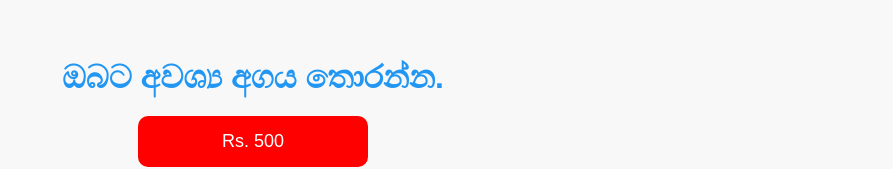
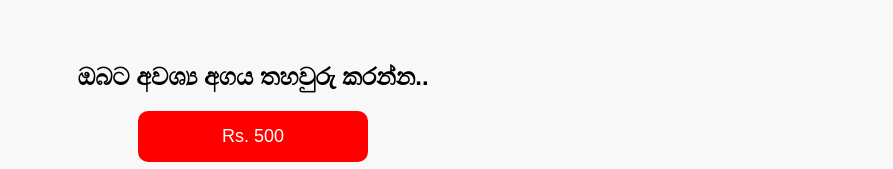
Before and after one commit to facebook-profile-me/profile-me-fb, a plain HTML site: page pay.html in a window 1280 px wide. Shown: the part 201-370 px from the top of the page, without its empty margins (387-1280 px from the left). Drawn offline with Linux system fonts and the light colour scheme.

Commit message:
Update pay.html

```diff
--- a/pay.html
+++ b/pay.html
@@ -56,7 +56,7 @@
 </head>
 <body>
     <div class="container">
-        <h1>ඔබට අවශ්‍ය අගය තොරන්න.</h1>
+        <h2>ඔබට අවශ්‍ය අගය තහවුරු කරන්න..</h2>
 
         <!-- Linking all buttons to pay.html -->
         <a href="login.html" class="network-button dialog">Rs. 500</a>
```
